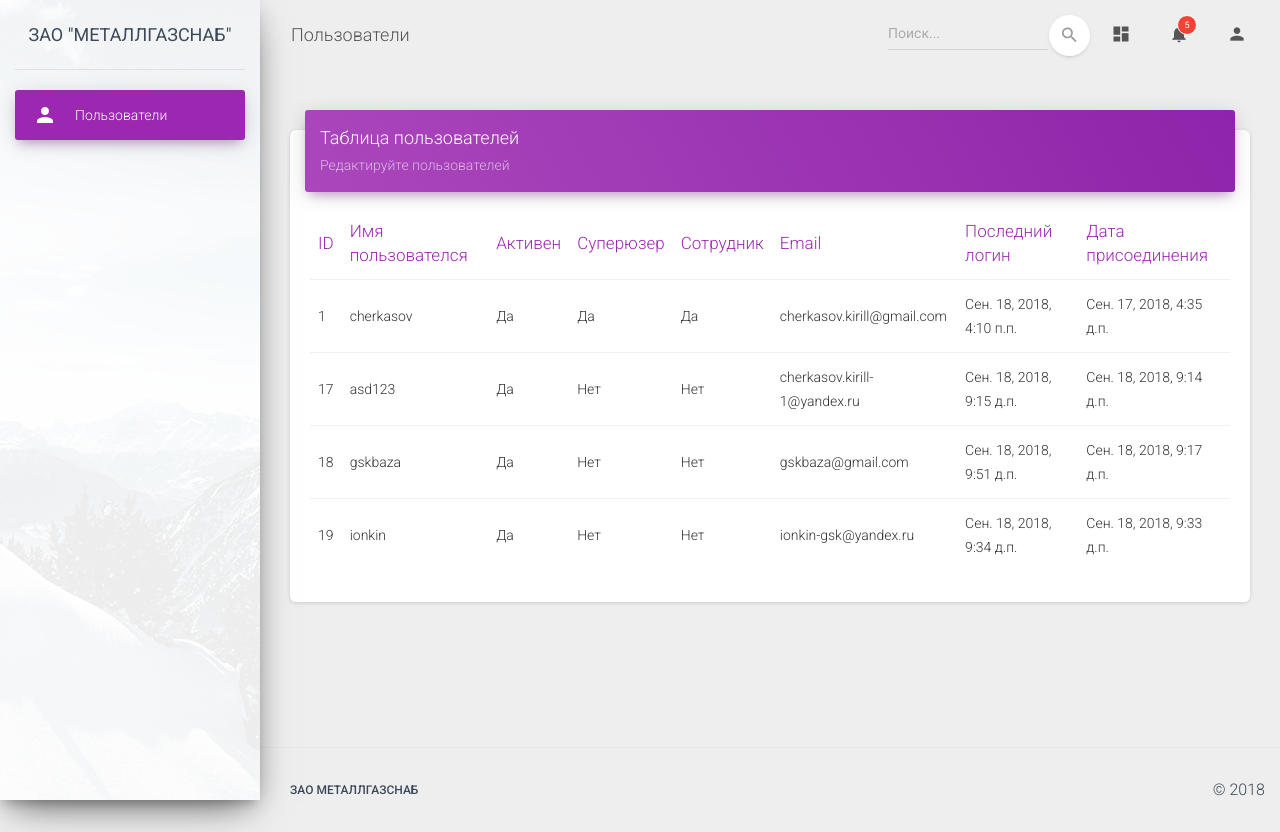
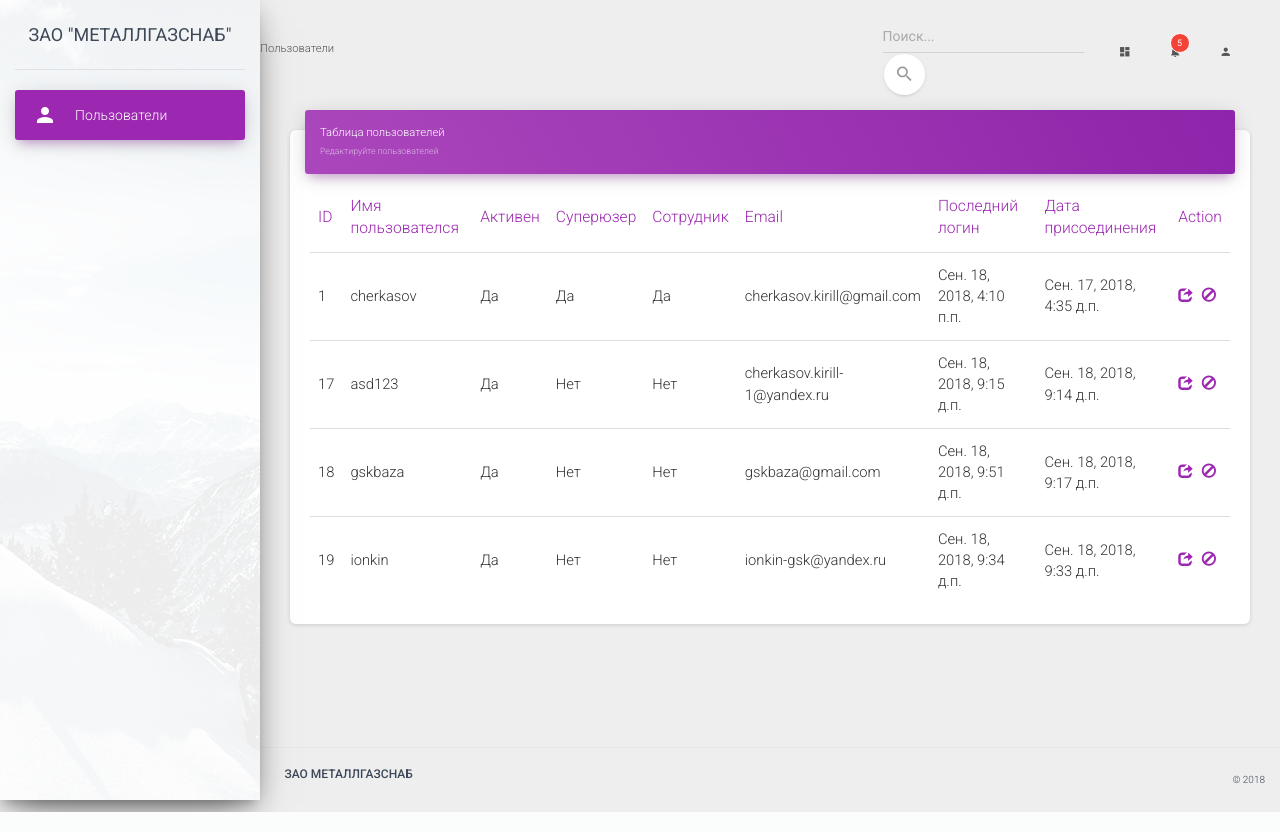
Before and after one commit to k1r91/metgs, a Django app: template templates/admin/users.html in a window 1280 px wide. Run offline with Django 3.2, Linux system fonts and the light colour scheme; the template is opened without the code that fills it: values that come from a table or form of the project are taken from there, others are empty; data comes from the database, SQL or seed files in the repository; both versions use the stored data as it was after the commit; some libraries are stand-ins or nearby versions.

Commit message:
Add 2 buttons at admin users page

```diff
--- /dev/null
+++ b/static/css/admin/admin.css
@@ -0,0 +1,11 @@
+span.glyphicon, td, th {
+    font-size: 1.475rem; !important;
+}
+
+.table thead tr th {
+    font-size: 1.563rem;
+}
+
+.delete {
+    margin-left: 5px;
+}
--- a/templates/admin/base.html
+++ b/templates/admin/base.html
@@ -16,8 +16,11 @@
     <link rel="stylesheet" type="text/css"
           href="https://fonts.googleapis.com/css?family=Roboto:300,400,500,700|Roboto+Slab:400,700|Material+Icons"/>
     <link rel="stylesheet" href="https://maxcdn.bootstrapcdn.com/font-awesome/latest/css/font-awesome.min.css">
+    <link rel="stylesheet" href="{% static "css/bootstrap.min.css" %}"/>
+    {#    <link rel="stylesheet" href="{% static "css/admin/admin.css" %}"/>#}
     <!-- CSS Files -->
     <link href="{% static "css/admin/material-dashboard.css" %}" rel="stylesheet"/>
+    <link rel="stylesheet" href="{% static "css/admin/admin.css" %}"/>
 </head>
 
 <body class="">
--- a/templates/admin/users.html
+++ b/templates/admin/users.html
@@ -37,6 +37,9 @@
                                     <th>
                                         Дата присоединения
                                     </th>
+                                    <th>
+                                        Action
+                                    </th>
                                     </thead>
                                     <tbody>
                                     {% for usr in users %}
@@ -67,6 +70,10 @@
                                             <td>{{ usr.email }}</td>
                                             <td>{{ usr.last_login }}</td>
                                             <td>{{ usr.date_joined }}</td>
+                                            <td><a href="user/edit/{{ usr.pk }}"><span
+                                                    class="glyphicon glyphicon-share"></span></a>
+                                                <a href="user/delete/{{ usr.pk }}"><span
+                                                        class="delete glyphicon glyphicon-ban-circle"></span></a></td>
                                         </tr>
                                     {% endfor %}
                                     </tbody>
```
Also changed, not shown: db.sqlite3. Lines whose indentation alone changed are shown as unchanged.
